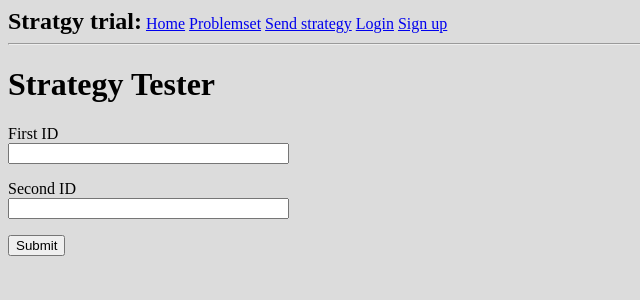
After one commit to m20-sch57/strategy-trial, a Flask app: page /strategy_tester in a window 1280 px wide. The commit adds this page. Shown: the top 300 px of the page, without its empty margins (0-640 px from the left). Run offline with Flask 2, Linux system fonts and the light colour scheme.

Commit message:
Add /strategy_tester

```diff
--- a/app/forms.py
+++ b/app/forms.py
@@ -20,3 +20,8 @@ class SignUp(FlaskForm):
 class Submit(FlaskForm):
     textfield = StringField("Your code", widget = TextArea())
     submit = SubmitField('Submit')
+
+class StrategyTester(FlaskForm):
+    id1 = StringField("First ID", validators = [DataRequired()])
+    id2 = StringField("Second ID", validators = [DataRequired()])
+    submit = SubmitField('Submit')
--- a/app/routes.py
+++ b/app/routes.py
@@ -1,7 +1,7 @@
 from flask import render_template, flash, redirect, make_response, request
 from app import app
-from app.forms import LoginForm, SignUp, Submit
-import demoAPI, demoAPI
+from app.forms import LoginForm, SignUp, Submit, StrategyTester
+import demoAPI
 list_problems = ["A", "B", "C", "D", "E", "F", "G", "H", "I", "J", "K"]
 
 @app.route("/")
@@ -24,6 +24,15 @@ def problemset_id(task_id):
 @app.route("/settings")
 def settings():
     return render_template('settings.html')
+
+@app.route("/strategy_tester", methods = ["GET", "POST"])
+def strategy_tester():
+    form = StrategyTester()
+    if form.validate_on_submit():
+        id1 = form.id1.data
+        id2 = form.id2.data
+        return redirect('/home')
+    return render_template('strategy_tester.html', title = "Strategy Tester", form = form)
 
 @app.route("/login", methods = ["GET", "POST"])
 def login():
@@ -80,10 +89,12 @@ def statement():
 def submissions():
     return render_template('submissions.html')
 
-@app.route("/submit")
+@app.route("/submit", methods = ["GET", "POST"])
 def submit():
     form = Submit()
     if form.validate_on_submit():
+        text_code = form.textfield.data
+        demoAPI.addStrategy(text_code)
         return redirect('/home')
     return render_template('submit.html', title = "Send a task", form = form)
 
--- a/app/templates/base.html
+++ b/app/templates/base.html
@@ -8,7 +8,6 @@
     </head>
     <body bgcolor="#DCDCDC">
         <div>
-            <img src="images/S_10.png" alt="IMG">
             <font size="5"><b>Stratgy trial:</b></font>
             <a href="/home">Home</a>
             <a href="/problemset">Problemset</a>
--- a/app/templates/problemset_id.html
+++ b/app/templates/problemset_id.html
@@ -1,5 +1,5 @@
 {% extends "base.html" %}
 
 {% block content %}
-    <h1>This is task {{ task_id }} </h1>
+    <h1>This is problem {{ task_id }} </h1>
 {% endblock %}
--- /dev/null
+++ b/app/templates/strategy_tester.html
@@ -0,0 +1,19 @@
+{% extends "base.html" %}
+
+{% block content %}
+    <h1>{{ title }}</h1>
+    <form action="" method="post" novalidate>
+        {{ form.hidden_tag() }}
+        <p>
+            {{ form.id1.label }}<br>
+            {{ form.id1(size=32) }}
+        </p>
+        <p>
+            {{ form.id2.label }}<br>
+            {{ form.id2(size=32) }}
+        </p>
+        <p>
+            {{ form.submit() }}
+        </p>
+    </form>
+{% endblock %}
```
Also changed, not shown: database.db, 1 other file.
